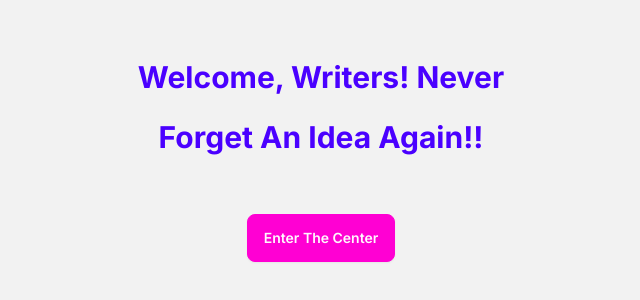
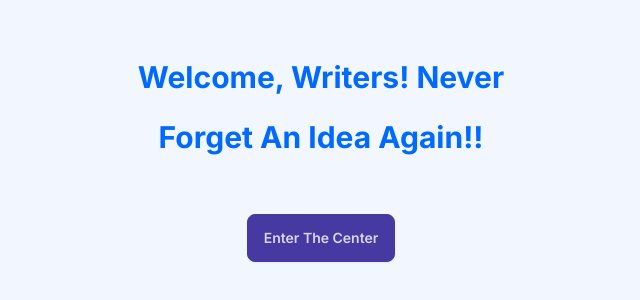
Before and after one commit to mmaustin/project-fb, a Next.js app in the folder fb/: page / in a window 1280 px wide. Shown: the part 258-558 px from the top of the page, without its empty margins (319-959 px from the left). Built offline with nearby package versions, Linux system fonts and the light colour scheme.

Commit message:
added daisyui themes to tailwind config file

```diff
--- a/fb/app/(command)/authors/page.jsx
+++ b/fb/app/(command)/authors/page.jsx
@@ -6,6 +6,7 @@ import { auth, currentUser } from "@clerk/nextjs";
 const ShowAuthors = async () => {
   const { userId } = auth();
   const user = await currentUser();
+  //Both values remain the same after repeated logout/logins, good for createdBy model attributes
   console.log(userId, user.primaryEmailAddressId);
   return (
     <div className="max-w-lg">
--- a/fb/tailwind.config.js
+++ b/fb/tailwind.config.js
@@ -15,4 +15,7 @@ module.exports = {
     },
   },
   plugins: [require('@tailwindcss/typography'), require('daisyui')],
-}
+  daisyui: {
+    themes: ['winter', 'dracula'],
+  },
+};
```
